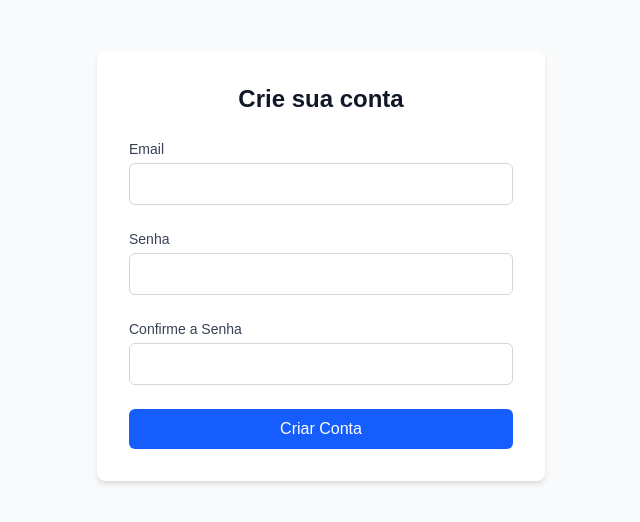
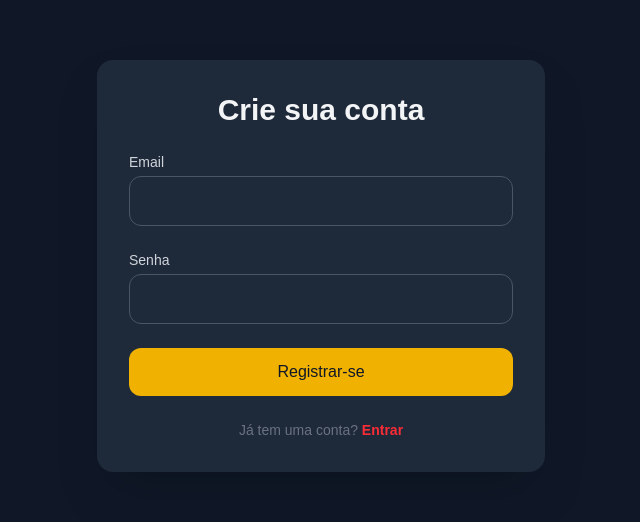
Before and after one commit to JaninyNobrega/my-planner, a Next.js app: page /auth/register in a window 1280 px wide. Shown: the part 134-656 px from the top of the page, without its empty margins (319-959 px from the left). Built offline with nearby package versions, Linux system fonts and the light colour scheme.

Commit message:
Projeto funcionando aguardando style

```diff
--- a/src/app/auth/login/page.js
+++ b/src/app/auth/login/page.js
@@ -2,7 +2,8 @@
 
 import { useState } from 'react';
 import Cookies from 'js-cookie';
-import { useRouter } from 'next/navigation'; //useRouter para redirecionamento
+import { useRouter } from 'next/navigation';
+import Link from 'next/link';
 
 export default function LoginPage() {
   const [email, setEmail] = useState('');
@@ -26,16 +27,10 @@ export default function LoginPage() {
       setMessage(data.message);
 
       if (res.ok) {
-        // Recebe o token e salva em um cookie
-        Cookies.set('token', data.token, { expires: 1 }); // O token expira em 1 dia
-
-        // Limpar os campos do formulário
+        Cookies.set('token', data.token, { expires: 1 });
         setEmail('');
         setPassword('');
-
-        // Redireciona o usuário para a página de dashboard
         router.push('/dashboard');
-
       }
 
     } catch (error) {
@@ -45,16 +40,16 @@ export default function LoginPage() {
   };
 
   return (
-    <div className="flex min-h-screen flex-col items-center justify-center p-6 bg-gray-50">
-      <div className="w-full max-w-md p-8 space-y-6 bg-white rounded-lg shadow-md">
-        <h1 className="text-2xl font-bold text-center text-gray-900">
+    <div className="flex min-h-screen flex-col items-center justify-center p-6 bg-gray-900">
+      <div className="w-full max-w-md p-8 space-y-6 bg-gray-800 rounded-2xl shadow-2xl">
+        <h1 className="text-3xl font-bold text-center text-gray-100">
           Acesse sua conta
         </h1>
         <form className="space-y-6" onSubmit={handleSubmit}>
           <div>
             <label
               htmlFor="email"
-              className="block text-sm font-medium text-gray-700"
+              className="block text-sm font-medium text-gray-300"
             >
               Email
             </label>
@@ -65,13 +60,13 @@ export default function LoginPage() {
               required
               value={email}
               onChange={(e) => setEmail(e.target.value)}
-              className="w-full px-3 py-2 mt-1 text-gray-900 border border-gray-300 rounded-md focus:outline-none focus:ring-blue-500 focus:border-blue-500"
+              className="w-full px-4 py-3 mt-1 text-gray-900 border border-gray-600 rounded-xl focus:outline-none focus:ring-yellow-500 focus:border-yellow-500"
             />
           </div>
           <div>
             <label
               htmlFor="password"
-              className="block text-sm font-medium text-gray-700"
+              className="block text-sm font-medium text-gray-300"
             >
               Senha
             </label>
@@ -82,23 +77,27 @@ export default function LoginPage() {
               required
               value={password}
               onChange={(e) => setPassword(e.target.value)}
-              className="w-full px-3 py-2 mt-1 text-gray-900 border border-gray-300 rounded-md focus:outline-none focus:ring-blue-500 focus:border-blue-500"
+              className="w-full px-4 py-3 mt-1 text-gray-900 border border-gray-600 rounded-xl focus:outline-none focus:ring-yellow-500 focus:border-yellow-500"
             />
           </div>
-          <div>
-            <button
-              type="submit"
-              className="w-full px-4 py-2 text-white bg-blue-600 rounded-md hover:bg-blue-700 focus:outline-none focus:ring-2 focus:ring-offset-2 focus:ring-blue-500"
-            >
-              Entrar
-            </button>
-          </div>
+          <button
+            type="submit"
+            className="w-full px-6 py-3 text-gray-900 bg-yellow-500 rounded-xl hover:bg-yellow-600 focus:outline-none focus:ring-2 focus:ring-offset-2 focus:ring-yellow-500"
+          >
+            Entrar
+          </button>
           {message && (
-            <div className={`text-center text-sm ${message.includes('sucesso') ? 'text-green-600' : 'text-red-600'}`}>
+            <div className={`text-center text-sm ${message.includes('sucesso') ? 'text-green-400' : 'text-red-400'}`}>
               {message}
             </div>
           )}
         </form>
+        <div className="text-center text-sm">
+          <span className="text-gray-500">Não tem uma conta? </span>
+          <Link href="/auth/register" className="font-semibold text-red-500 hover:underline">
+            Cadastre-se
+          </Link>
+        </div>
       </div>
     </div>
   );
--- a/src/app/auth/register/page.js
+++ b/src/app/auth/register/page.js
@@ -1,20 +1,18 @@
 'use client';
 
 import { useState } from 'react';
+import Cookies from 'js-cookie';
+import { useRouter } from 'next/navigation';
+import Link from 'next/link';
 
 export default function RegisterPage() {
   const [email, setEmail] = useState('');
   const [password, setPassword] = useState('');
-  const [confirmPassword, setConfirmPassword] = useState('');
   const [message, setMessage] = useState('');
+  const router = useRouter();
 
   const handleSubmit = async (e) => {
     e.preventDefault();
-
-    if (password !== confirmPassword) {
-      setMessage('As senhas não coincidem!');
-      return;
-    }
 
     try {
       const res = await fetch('/api/auth/register', {
@@ -29,12 +27,10 @@ export default function RegisterPage() {
       setMessage(data.message);
 
       if (res.ok) {
-        // Limpar os campos do formulário após o sucesso
         setEmail('');
         setPassword('');
-        setConfirmPassword('');
+        router.push('/auth/login');
       }
-
     } catch (error) {
       console.error('Erro ao enviar o formulário:', error);
       setMessage('Erro ao tentar registrar.');
@@ -42,16 +38,16 @@ export default function RegisterPage() {
   };
 
   return (
-    <div className="flex min-h-screen flex-col items-center justify-center p-6 bg-gray-50">
-      <div className="w-full max-w-md p-8 space-y-6 bg-white rounded-lg shadow-md">
-        <h1 className="text-2xl font-bold text-center text-gray-900">
+    <div className="flex min-h-screen flex-col items-center justify-center p-6 bg-gray-900">
+      <div className="w-full max-w-md p-8 space-y-6 bg-gray-800 rounded-2xl shadow-2xl">
+        <h1 className="text-3xl font-bold text-center text-gray-100">
           Crie sua conta
         </h1>
         <form className="space-y-6" onSubmit={handleSubmit}>
           <div>
             <label
               htmlFor="email"
-              className="block text-sm font-medium text-gray-700"
+              className="block text-sm font-medium text-gray-300"
             >
               Email
             </label>
@@ -62,13 +58,13 @@ export default function RegisterPage() {
               required
               value={email}
               onChange={(e) => setEmail(e.target.value)}
-              className="w-full px-3 py-2 mt-1 text-gray-900 border border-gray-300 rounded-md focus:outline-none focus:ring-blue-500 focus:border-blue-500"
+              className="w-full px-4 py-3 mt-1 text-gray-900 border border-gray-600 rounded-xl focus:outline-none focus:ring-yellow-500 focus:border-yellow-500"
             />
           </div>
           <div>
             <label
               htmlFor="password"
-              className="block text-sm font-medium text-gray-700"
+              className="block text-sm font-medium text-gray-300"
             >
               Senha
             </label>
@@ -79,40 +75,27 @@ export default function RegisterPage() {
               required
               value={password}
               onChange={(e) => setPassword(e.target.value)}
-              className="w-full px-3 py-2 mt-1 text-gray-900 border border-gray-300 rounded-md focus:outline-none focus:ring-blue-500 focus:border-blue-500"
+              className="w-full px-4 py-3 mt-1 text-gray-900 border border-gray-600 rounded-xl focus:outline-none focus:ring-yellow-500 focus:border-yellow-500"
             />
           </div>
-          <div>
-            <label
-              htmlFor="confirmPassword"
-              className="block text-sm font-medium text-gray-700"
-            >
-              Confirme a Senha
-            </label>
-            <input
-              id="confirmPassword"
-              name="confirmPassword"
-              type="password"
-              required
-              value={confirmPassword}
-              onChange={(e) => setConfirmPassword(e.target.value)}
-              className="w-full px-3 py-2 mt-1 text-gray-900 border border-gray-300 rounded-md focus:outline-none focus:ring-blue-500 focus:border-blue-500"
-            />
-          </div>
-          <div>
-            <button
-              type="submit"
-              className="w-full px-4 py-2 text-white bg-blue-600 rounded-md hover:bg-blue-700 focus:outline-none focus:ring-2 focus:ring-offset-2 focus:ring-blue-500"
-            >
-              Criar Conta
-            </button>
-          </div>
+          <button
+            type="submit"
+            className="w-full px-6 py-3 text-gray-900 bg-yellow-500 rounded-xl hover:bg-yellow-600 focus:outline-none focus:ring-2 focus:ring-offset-2 focus:ring-yellow-500"
+          >
+            Registrar-se
+          </button>
           {message && (
-            <div className={`text-center text-sm ${message.includes('sucesso') ? 'text-green-600' : 'text-red-600'}`}>
+            <div className={`text-center text-sm ${message.includes('sucesso') ? 'text-green-400' : 'text-red-400'}`}>
               {message}
             </div>
           )}
         </form>
+        <div className="text-center text-sm">
+          <span className="text-gray-500">Já tem uma conta? </span>
+          <Link href="/auth/login" className="font-semibold text-red-500 hover:underline">
+            Entrar
+          </Link>
+        </div>
       </div>
     </div>
   );
--- a/src/app/page.js
+++ b/src/app/page.js
@@ -1,28 +1,24 @@
 import Link from 'next/link';
 
-export default function Home() {
+export default function HomePage() {
   return (
-    <main className="flex min-h-screen flex-col items-center justify-center p-6 bg-gray-50">
-      <div className="w-full max-w-md p-8 space-y-6 text-center bg-white rounded-lg shadow-md">
-        <h1 className="text-4xl font-bold text-gray-900">
-          Bem-vindo ao seu Gerenciador de Tarefas
+    <div className="flex min-h-screen flex-col items-center justify-center p-6 bg-gradient-to-br from-gray-600 to-gray-900 font-sans text-center">
+      <div className="w-full max-w-lg space-y-8 p-8 bg-white rounded-2xl shadow-2xl">
+        <h1 className="text-5xl font-extrabold text-gray-900">
+          Bem-vindo!
         </h1>
-        <p className="text-gray-600 mt-4">
-          Organize seus projetos e tarefas de forma simples e eficiente.
+        <p className="text-xl text-gray-600">
+          Seu aplicativo de gerenciamento de tarefas está pronto.
         </p>
-        <div className="flex flex-col space-y-4 mt-6">
-          <Link href="/auth/login" passHref>
-            <button className="w-full px-6 py-3 text-white bg-blue-600 rounded-md hover:bg-blue-700 transition-colors duration-200 focus:outline-none focus:ring-2 focus:ring-offset-2 focus:ring-blue-500">
-              Entrar
-            </button>
+        <div className="flex flex-col md:flex-row justify-center space-y-4 md:space-y-0 md:space-x-4">
+          <Link href="/auth/login" className="w-full md:w-auto px-8 py-3 font-semibold text-white bg-red-500 rounded-xl hover:bg-red-600 transition-colors duration-200">
+            Acessar
           </Link>
-          <Link href="/auth/register" passHref>
-            <button className="w-full px-6 py-3 text-blue-600 border border-blue-600 rounded-md hover:bg-blue-100 transition-colors duration-200 focus:outline-none focus:ring-2 focus:ring-offset-2 focus:ring-blue-500">
-              Registrar-se
-            </button>
+          <Link href="/auth/register" className="w-full md:w-auto px-8 py-3 font-semibold text-gray-900 border-2 border-gray-900 rounded-xl hover:bg-gray-900 hover:text-white transition-colors duration-200">
+            Registrar
           </Link>
         </div>
       </div>
-    </main>
+    </div>
   );
 }
```
